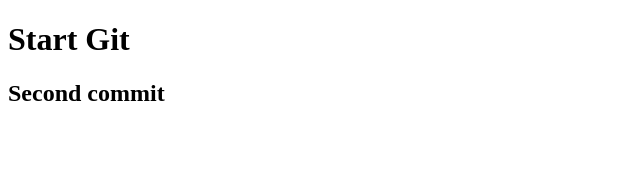
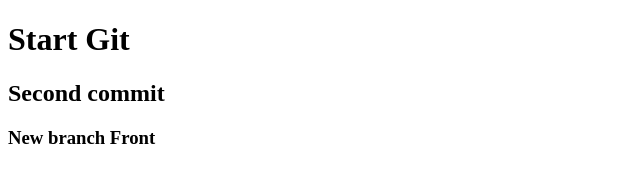
Before and after one commit to KristinaShaferovska/gittest, a plain HTML site: page index.html in a window 1280 px wide. Shown: the whole page, without its empty margins (0-640 px from the left). Drawn offline with Linux system fonts and the light colour scheme.

Commit message:
new branch front

```diff
--- a/index.html
+++ b/index.html
@@ -13,5 +13,6 @@
 
    <h1> Start Git</h1>
     <h2>Second commit</h2>
+    <h3>New branch Front</h3>
 </body>
 </html>
```
